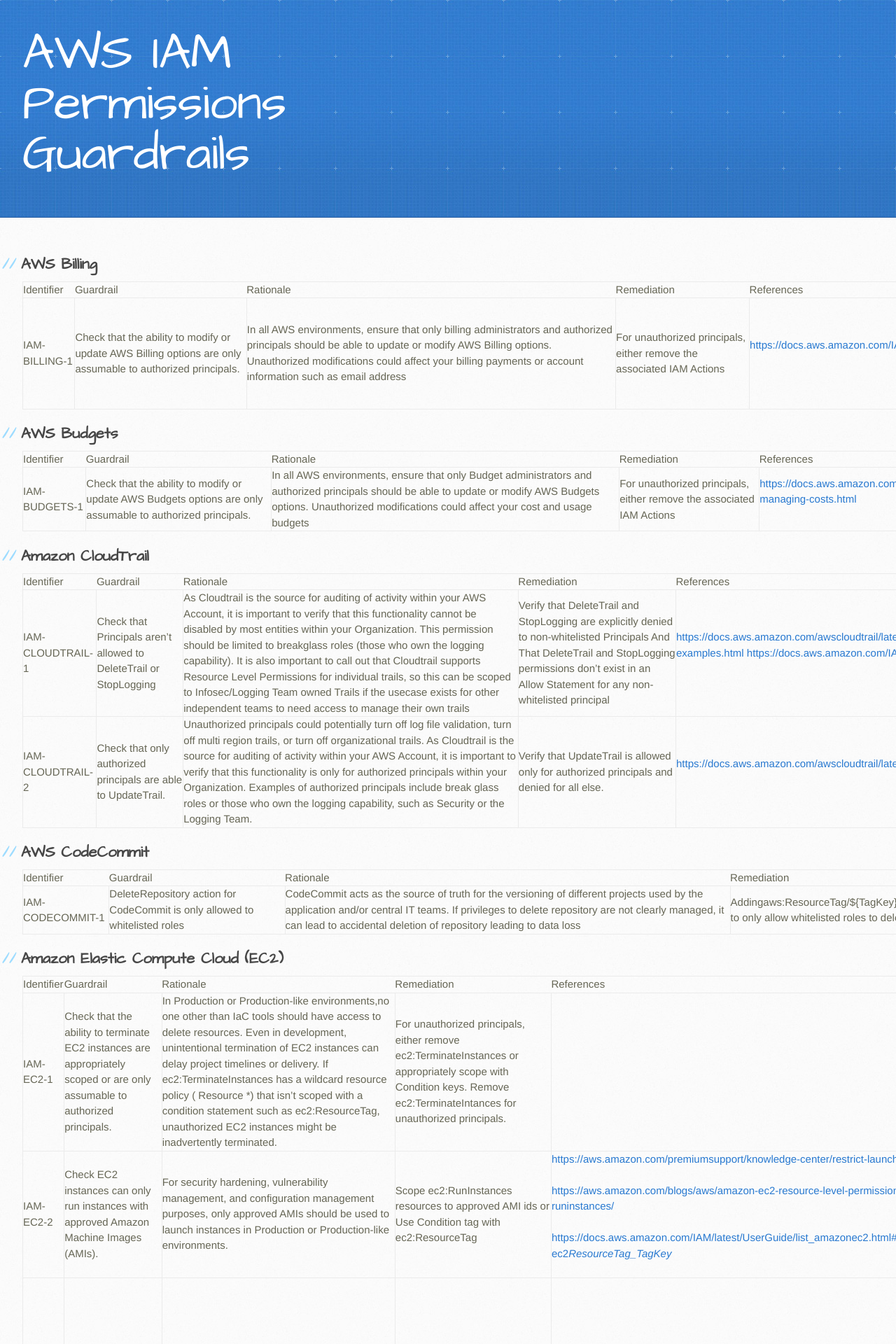
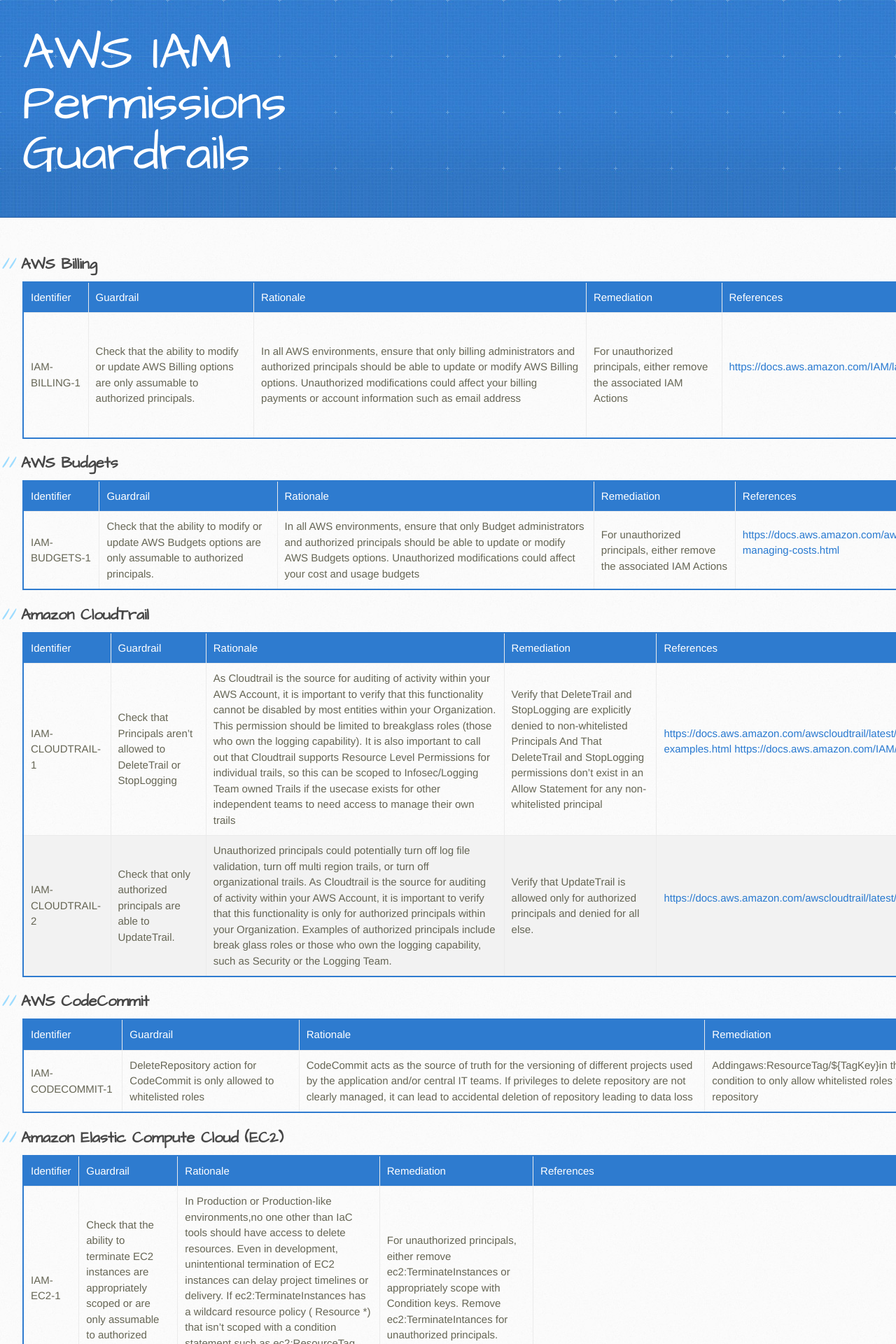
Before and after one commit to aws-samples/aws-iam-permissions-guardrails, a Jekyll site: the page built from docs/guardrails/iam-role-checks.md, in a window 1280 px wide. Shown: the top 1920 px of the page at 70% size. Built offline with Jekyll 4.4.1, drawn with Linux system fonts in a browser that asks for light colours.

Commit message:
css tables

```diff
--- a/docs/_sass/jekyll-theme-architect.scss
+++ b/docs/_sass/jekyll-theme-architect.scss
@@ -169,10 +169,16 @@ hr {
 table {
   width: 250%;
   border: 1px solid #ebebeb;
+  border: 0.15em solid #2e7bcf;
 }
 
 th {
   font-weight: 500;
+  padding-top: 12px;
+  padding-bottom: 12px;
+  background-color: #2e7bcf;
+  color: white;
+  border: 1px solid #ebebeb;
 }
 
 td {
@@ -180,6 +186,13 @@ td {
   text-align: center;
   border: 1px solid #ebebeb;
 }
+
+th, td {
+  padding: 10px;
+}
+
+tr:nth-child(even){background-color: #f2f2f2;}
+tr:hover {background-color: #ddd;}
 
 form {
   padding: 20px;
```
